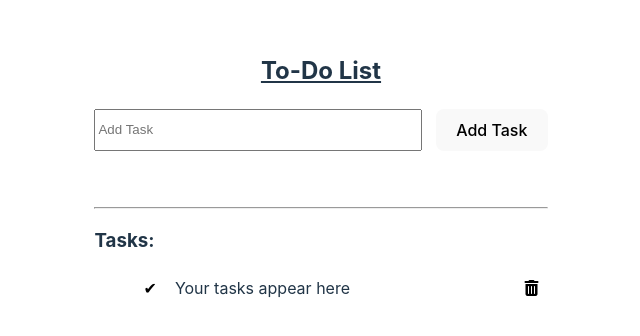
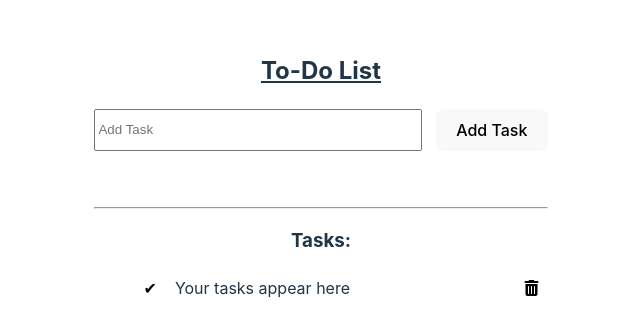
Before and after one commit to Harshit-Mourya/to-do-app, a React (Vite) app: page / in a window 1280 px wide. Shown: the part 224-560 px from the top of the page, without its empty margins (319-959 px from the left). Built offline with nearby package versions, Linux system fonts and the light colour scheme.

Commit message:
css changes

```diff
--- a/src/App.css
+++ b/src/App.css
@@ -1,3 +1,10 @@
+#root {
+  max-width: 1280px;
+  margin: 0 auto;
+  padding: 2rem;
+  text-align: center;
+}
+
 h2 {
   text-align: center;
   text-decoration: underline;
--- a/src/index.css
+++ b/src/index.css
@@ -28,8 +28,7 @@ body {
 
   min-width: 320px;
   min-height: 100vh;
-  justify-content: center;
-  align-items: center;
+  place-items: center;
 }
 
 h1 {
```
